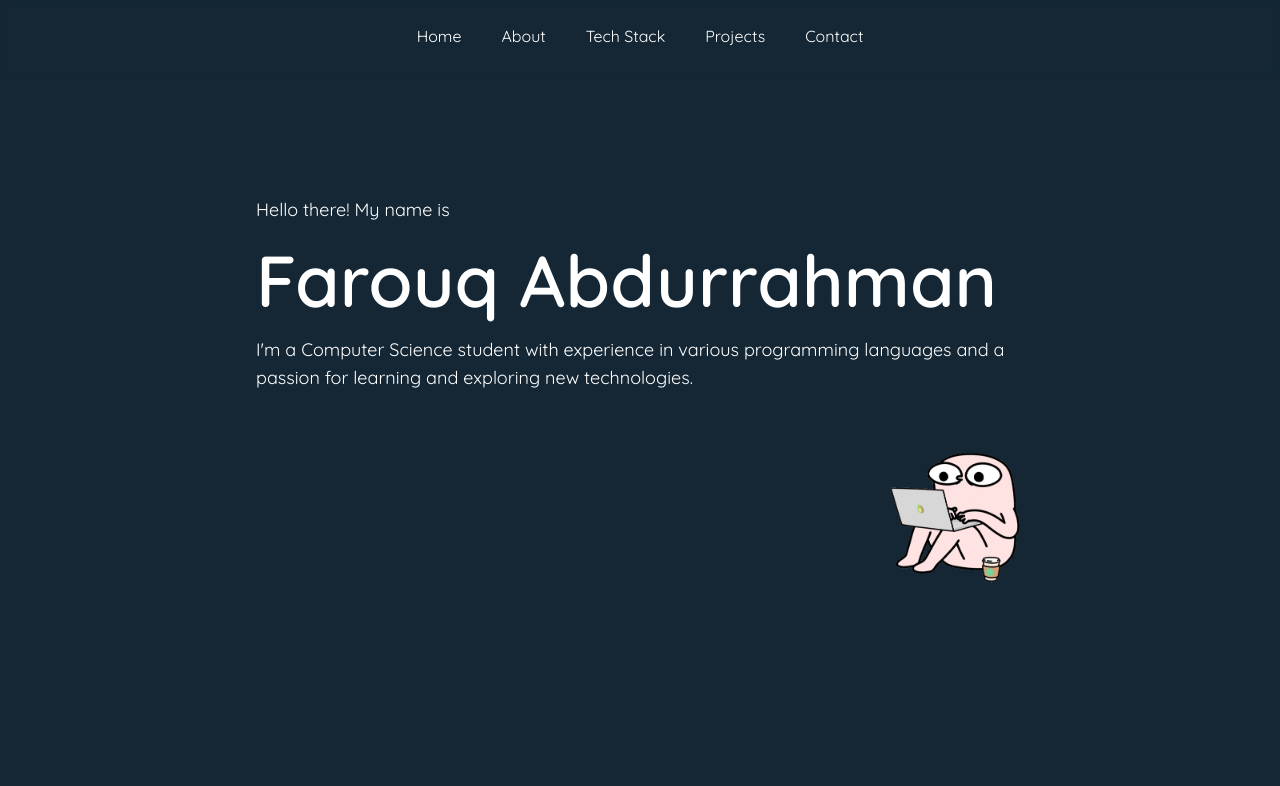
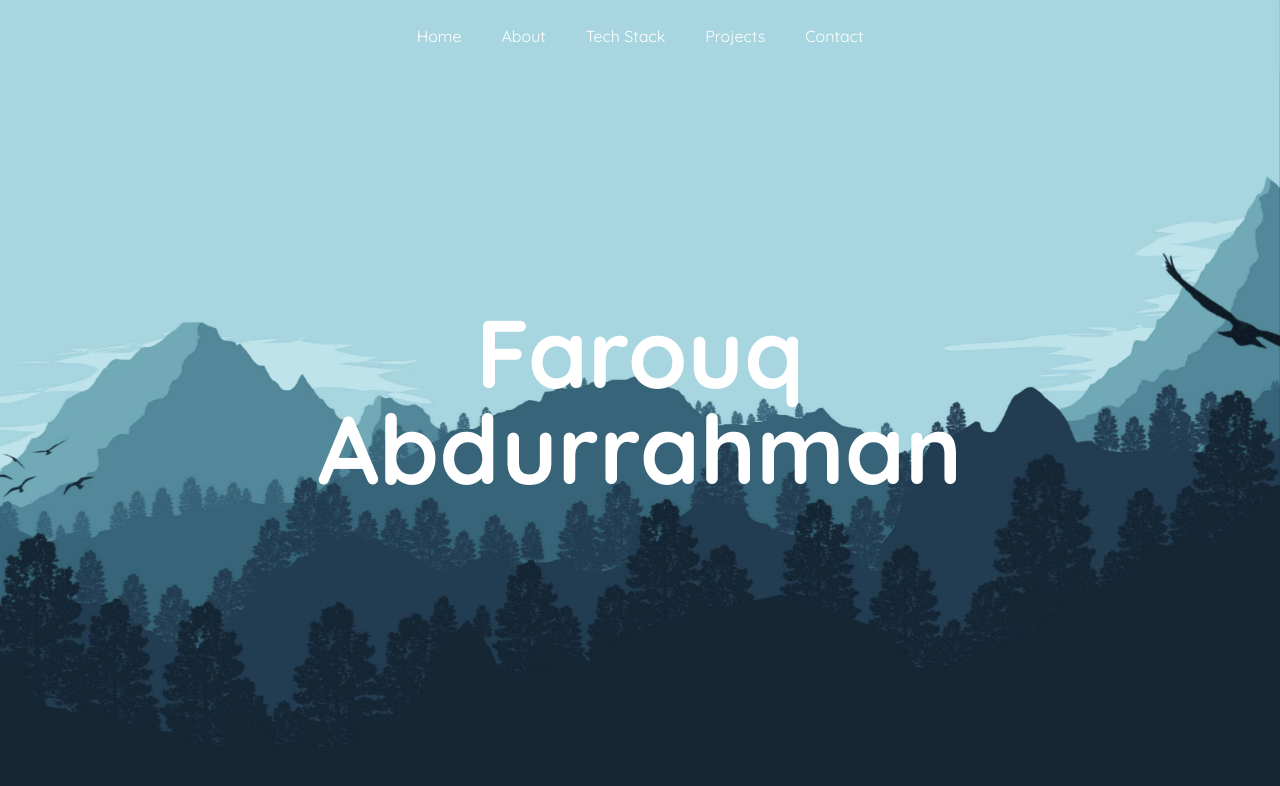
Before and after one commit to parqaman/myportfolio, a React (Vite) app: page / in a window 1280 px wide. Shown: the top 786 px of the page. Built offline with nearby package versions, Linux system fonts and the light colour scheme.

Commit message:
implement parallax scroll

```diff
--- a/src/MainPage.tsx
+++ b/src/MainPage.tsx
@@ -3,14 +3,17 @@ import { HomeSection } from "./components/HomeSection";
 import { AboutMe } from "./components/AboutMe";
 import { TechStack } from "./components/TechStack";
 import { Contact } from "./components/Contact";
+import { MultiLayerParallax } from "./components/MultiLayerParallax";
 
 export const MainPage = () => {
   return (
     <AppLayout>
-      <HomeSection />
-      <AboutMe />
-      <TechStack />
-      <Contact />
+      <MultiLayerParallax />
+      <div className="px-4">
+        <AboutMe />
+        <TechStack />
+        <Contact />
+      </div>
     </AppLayout>
   );
 };
--- /dev/null
+++ b/src/components/MultiLayerParallax.tsx
@@ -0,0 +1,48 @@
+import { motion, useScroll, useTransform } from "framer-motion";
+import React, { useRef } from "react";
+import mountain_full from "../assets/mountain-full.jpg";
+import mountain_bottom from "../assets/mountain-bottom.png";
+
+export const MultiLayerParallax = () => {
+  const ref = useRef(null);
+  const { scrollYProgress } = useScroll({
+    target: ref,
+    offset: ["start start", "end start"],
+  });
+  const backgroundY = useTransform(scrollYProgress, [0, 1], ["0%", "100%"]);
+  const textY = useTransform(scrollYProgress, [0, 1], ["0%", "250%"]);
+
+  return (
+    <div
+      ref={ref}
+      className="w-screen h-screen overflow-hidden relative grid place-items-center"
+      id="home"
+    >
+      <motion.h1
+        style={{ y: textY }}
+        className="font-bold text-white text-5xl md:text-8xl relative z-10 flex flex-col justify-center items-center"
+      >
+        <span>Farouq</span>
+        <span>Abdurrahman</span>
+      </motion.h1>
+
+      <motion.div
+        className="absolute inset-0 z-0"
+        style={{
+          backgroundImage: `url(${mountain_full})`,
+          backgroundPosition: "bottom",
+          backgroundSize: "cover",
+          y: backgroundY,
+        }}
+      />
+      <div
+        className="absolute inset-0 z-20"
+        style={{
+          backgroundImage: `url(${mountain_bottom})`,
+          backgroundPosition: "bottom",
+          backgroundSize: "cover",
+        }}
+      />
+    </div>
+  );
+};
```
Also changed, not shown: src/assets/mountain-bottom.png (added), src/assets/mountain-full.jpg (added).
